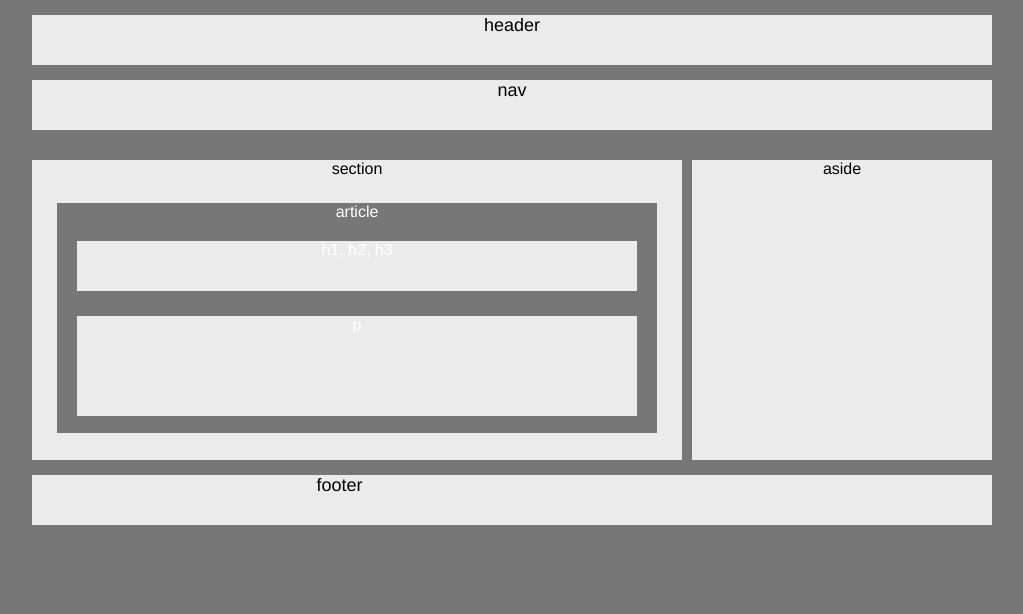
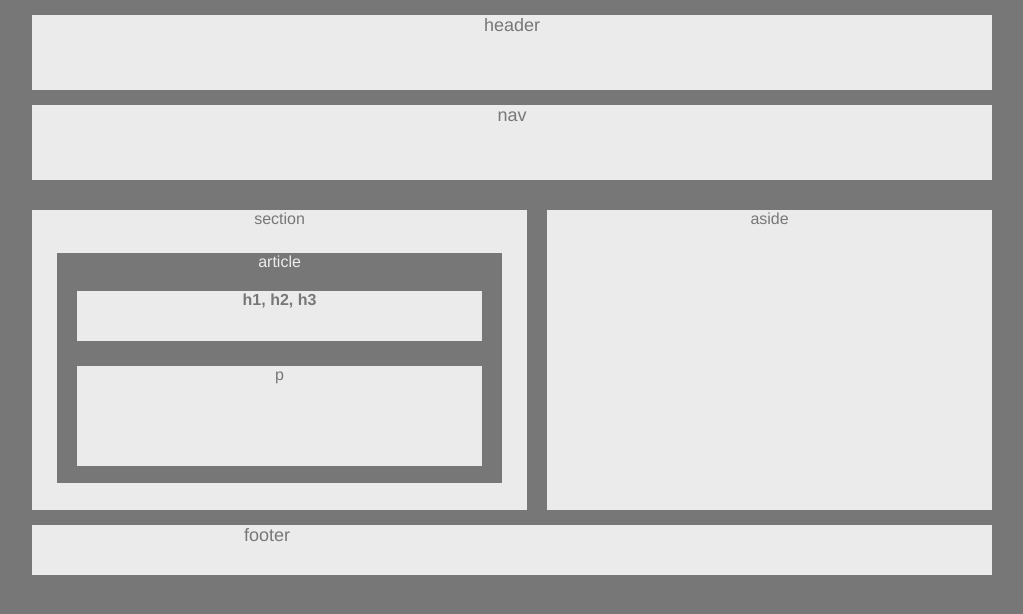
Before and after one commit to ephillipsiii/HW-Wireframe, a plain HTML site: page index.html in a window 1280 px wide. Shown: the whole page, without its empty margins (143-1166 px from the left). Drawn offline with Linux system fonts and the light colour scheme.

Commit message:
fourth iteration

```diff
--- a/style.css
+++ b/style.css
@@ -27,33 +27,38 @@ body{
 .nav{
     height: 50px;
     margin: 15px;
+    text-align: center;
 }
 
 .element{
     width: 960px;
-    height: 50px;
+    height: 75px;
     font-family: Helvetica;
     font-size: 18px;
     background-color: #ebebeb;
     text-align: center;
+    color: #777;
+
 }
 
 .section{
     background-color: #ebebeb;
     align: left;
     height: 300px;
-    width: 650px;
+    width: 495px;
     text-align: center;
     font-family: Helvetica;
     position: absolute;
     margin: 15px;
+    color: #777;
 }
 
 .aside{
     background-color: #ebebeb;
+    color: #777;
     align: right;
     height: 300px;
-    width: 300px;
+    width: 445px;
     float: right;
     text-align: center;
     font-family: Helvetica;
@@ -65,8 +70,8 @@ body{
 
 .article{
     background-color: #777;
-    color: white;
-    width: 600px;
+    color: #ebebeb;
+    width: 445px;
     height: 230px;
     text-align: center;
     font-family: Helvetica;
@@ -78,22 +83,25 @@ body{
 
 
 .box3{
-    width: 560px;
+    width: 405px;
     height: 50px;
     font-family: Helvetica;
     background-color: #ebebeb;
+    color: #777;
     text-align: center;
     position: relative;
     z-index: 2;
     bottom: 0px;
     margin: 20px;
+    font-weight: bold;
 }
 
 .box4{
-    width: 560px;
+    width: 405px;
     height: 100px;
     font-family: Helvetica;
     background-color: #ebebeb;
+    color: #777;
     text-align: center;
     position: relative;
     z-index: 2;
@@ -105,8 +113,9 @@ body{
 
 .footer{
     height :50px;
-    margin :25px;
+    margin :75px;
     position: relative;
     bottom: -330px;
     margin: 15px;
+    text-align: center;
 }
```
